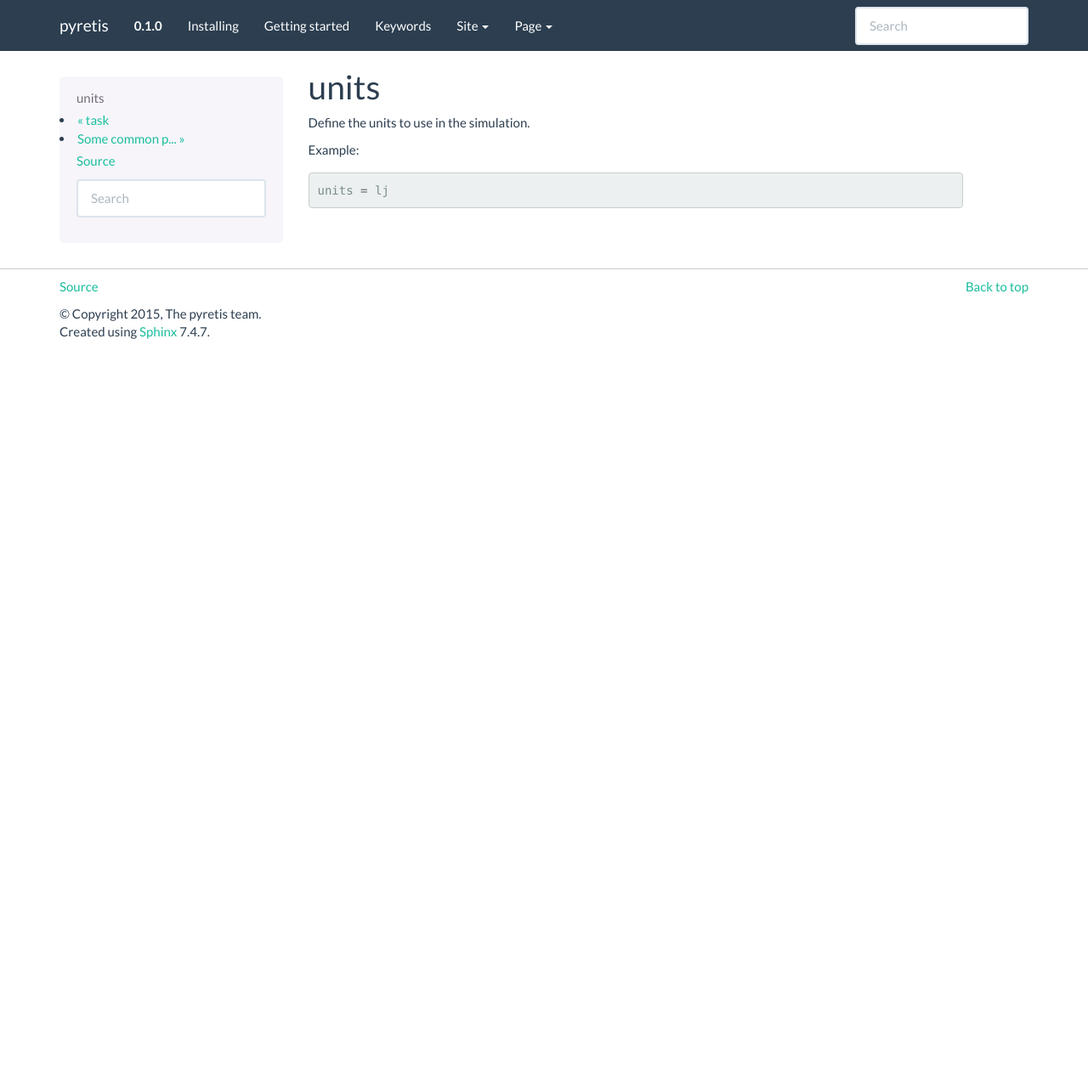
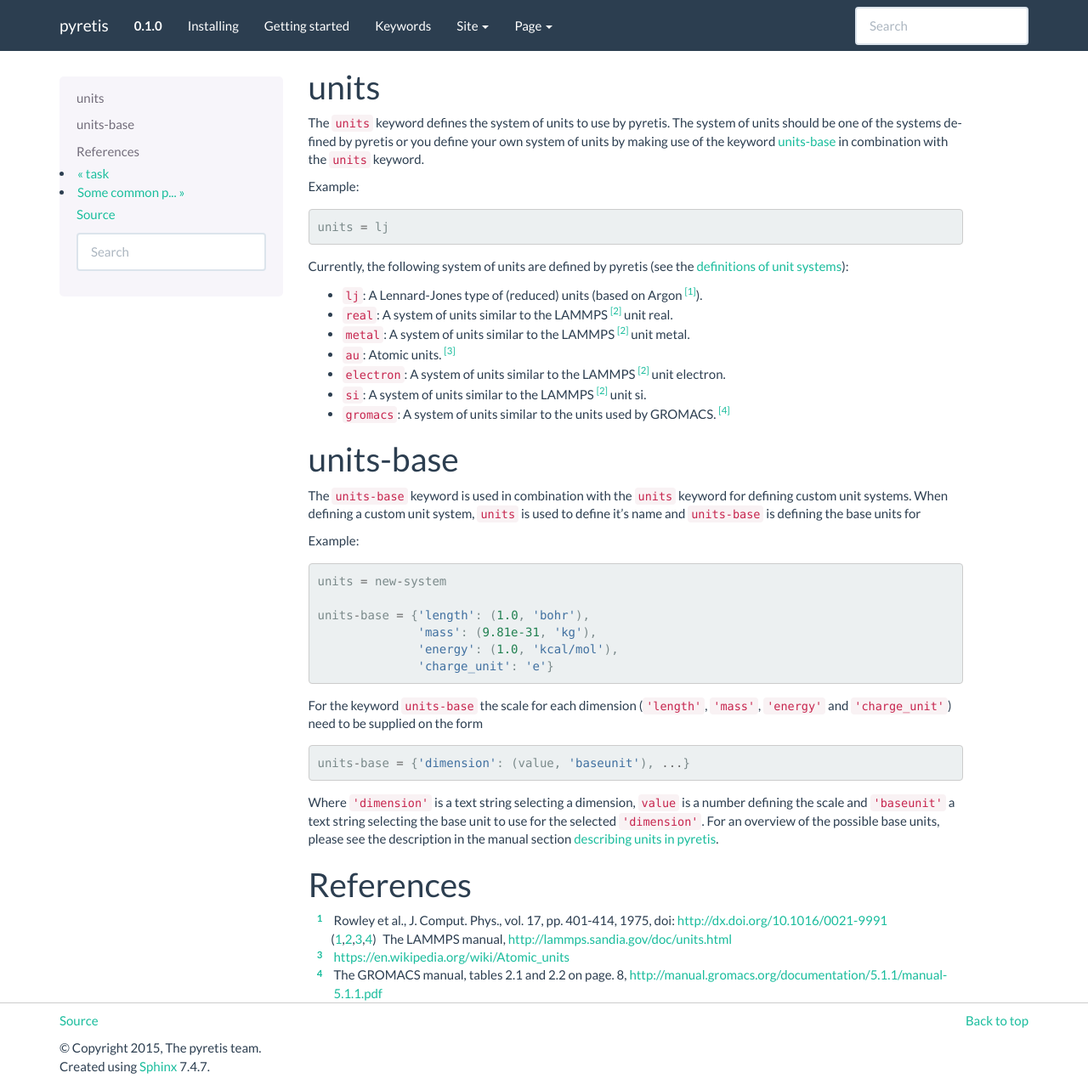
Before and after one commit to jonasjaeger-sci/mod905, a Sphinx documentation site: the page built from docs/user/keywords/units.rst, in a window 1280 px wide and 1276 px high. Shown: the whole window at 85% size. Built offline with Sphinx 7.4.7, drawn with Linux system fonts in a browser that asks for light colours; formulas are drawn with MathJax 3.

Commit message:
Updated description of units keyword

```diff
--- a/docs/user/input.rst
+++ b/docs/user/input.rst
@@ -125,8 +125,7 @@ Settings defining the system
 * :ref:`units <user-keywords-units>`:
     Specify a system of units to use for the simulation and the
     input file. The possible system of units are described
-    in detail in the
-    :ref:`reference section on units <user-guide-units>`.
+    in detail in the :ref:`reference section on units <user-guide-units>`.
 
     Examples:
 
--- a/docs/user/keywords/units.rst
+++ b/docs/user/keywords/units.rst
@@ -2,10 +2,83 @@
 
 units
 -----
-Define the units to use in the simulation.
+The ``units`` keyword defines the system of units to use by pyretis.
+The system of units should be one of the systems defined by
+pyretis  or you define your own system of units by making use of the
+keyword :ref:`units-base <user-keywords-units-base>` in combination
+with the ``units`` keyword.
 
 Example:
 
 .. code-block:: python
 
     units = lj
+
+Currently, the following system of units are defined by pyretis
+(see the :ref:`definitions of unit systems <user-units-system>`):
+
+- ``lj``: A Lennard-Jones type of (reduced) units (based on Argon [1]_).
+
+- ``real``: A system of units similar to the LAMMPS [2]_ unit real.
+
+- ``metal``: A system of units similar to the LAMMPS [2]_ unit metal.
+
+- ``au``: Atomic units. [3]_
+
+- ``electron``: A system of units similar to the LAMMPS [2]_ unit electron.
+
+- ``si``: A system of units similar to the LAMMPS [2]_ unit si.
+
+- ``gromacs``: A system of units similar to the units used by GROMACS. [4]_
+
+
+
+.. _user-keywords-units-base:
+
+units-base
+----------
+The ``units-base`` keyword is used in combination with the
+``units`` keyword for defining custom unit systems.
+When defining a custom unit system, ``units`` is used to define
+it's name and ``units-base`` is defining the base units for
+
+Example:
+
+.. code-block:: python
+
+    units = new-system
+
+    units-base = {'length': (1.0, 'bohr'),
+                  'mass': (9.81e-31, 'kg'),
+                  'energy': (1.0, 'kcal/mol'),
+                  'charge_unit': 'e'}
+
+For the keyword ``units-base`` the scale for each dimension
+(``'length'``, ``'mass'``, ``'energy'`` and ``'charge_unit'``)
+need to be supplied on the form
+
+.. code-block:: python
+
+    units-base = {'dimension': (value, 'baseunit'), ...}
+
+Where ``'dimension'`` is a text string selecting a dimension,
+``value`` is a number defining the scale and ``'baseunit'``
+a text string selecting the base unit to use for the
+selected ``'dimension'``.
+For an overview of the possible base units, please see
+the description in the manual section
+:ref:`describing units in pyretis <user-units-custom>`.
+
+
+References
+----------
+
+.. [1]  Rowley et al., J. Comput. Phys., vol. 17, pp. 401-414, 1975,
+   doi: http://dx.doi.org/10.1016/0021-9991
+
+.. [2]  The LAMMPS manual, http://lammps.sandia.gov/doc/units.html
+
+.. [3]  https://en.wikipedia.org/wiki/Atomic_units
+
+.. [4]  The GROMACS manual, tables 2.1 and 2.2 on page. 8,
+   http://manual.gromacs.org/documentation/5.1.1/manual-5.1.1.pdf
```
